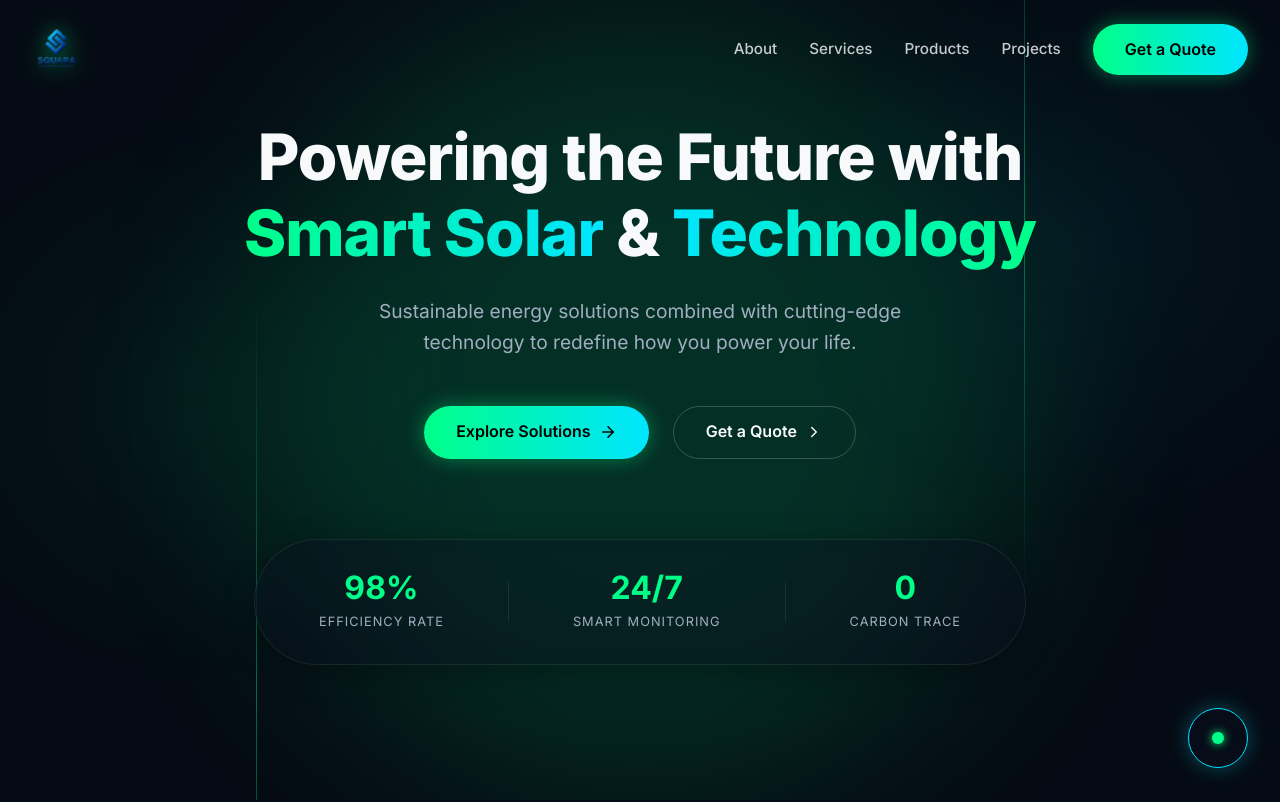
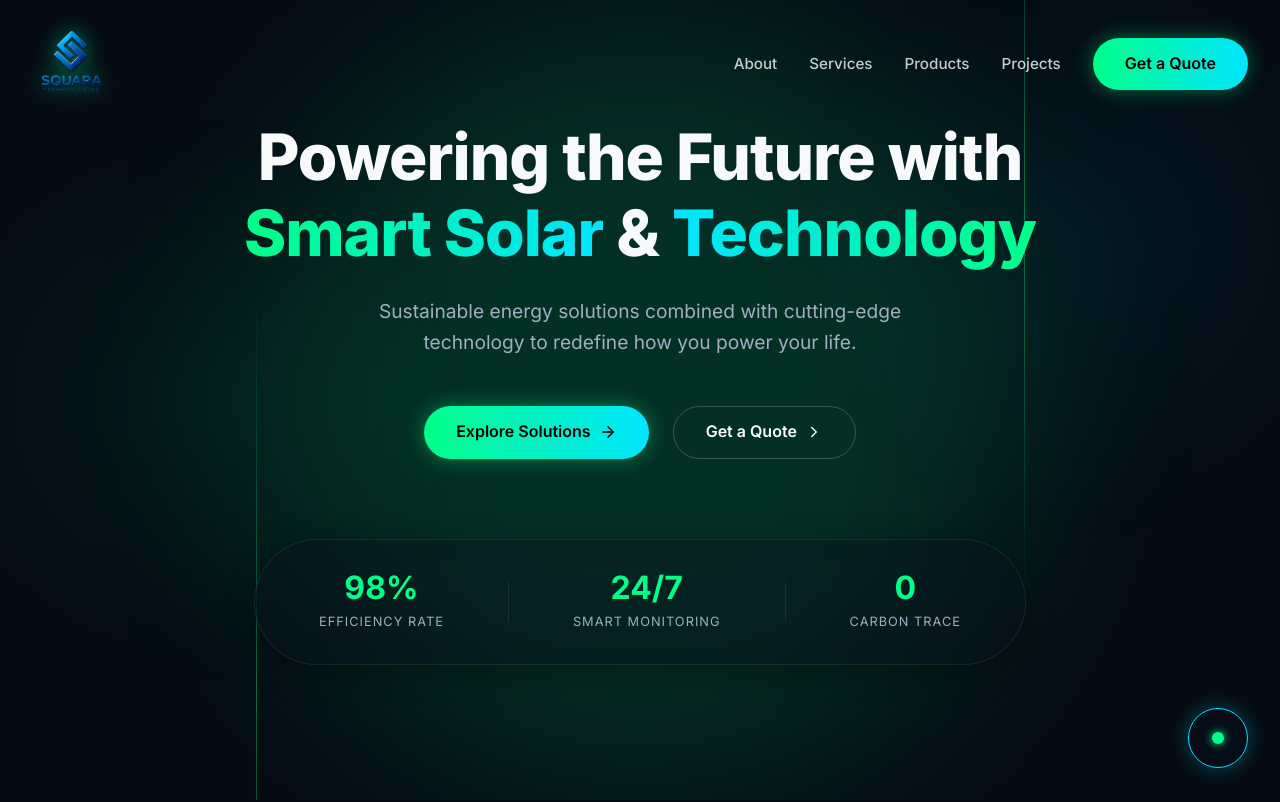
Before and after one commit to aroonthorat/Squaratech, a React (Vite) app: page / in a window 1280 px wide. Shown: the top 802 px of the page. Built offline with nearby package versions, Linux system fonts and the light colour scheme.

Commit message:
Increase logo size

```diff
--- a/src/App.css
+++ b/src/App.css
@@ -75,10 +75,14 @@
 }
 
 .logo-img {
-  height: 50px;
+  height: 80px;
   width: auto;
   object-fit: contain;
-  transition: transform 0.3s ease;
+  transition: transform 0.3s ease, height 0.3s ease;
+}
+
+.navbar.scrolled .logo-img {
+  height: 60px;
 }
 
 .logo:hover .logo-img {
```
